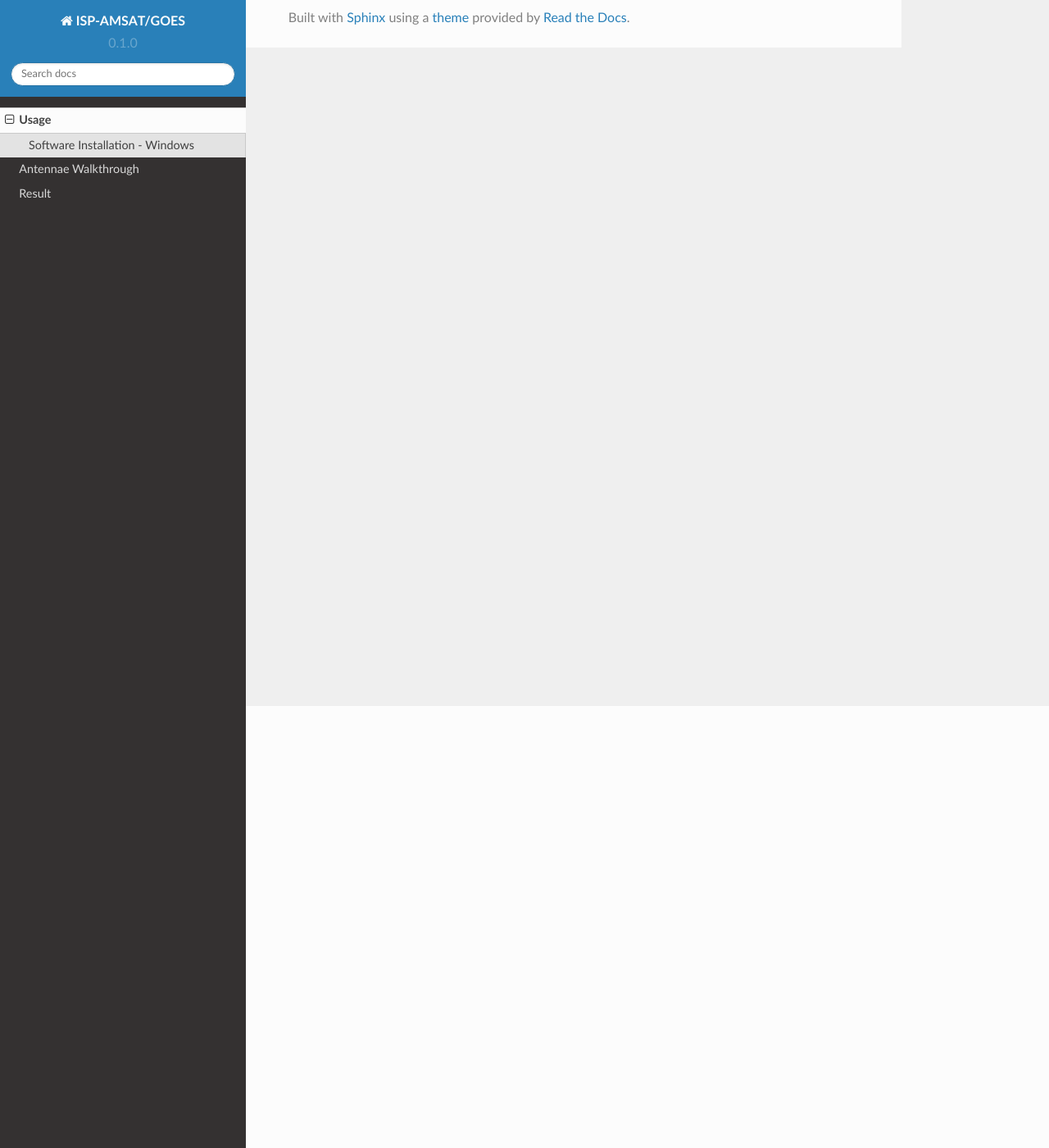
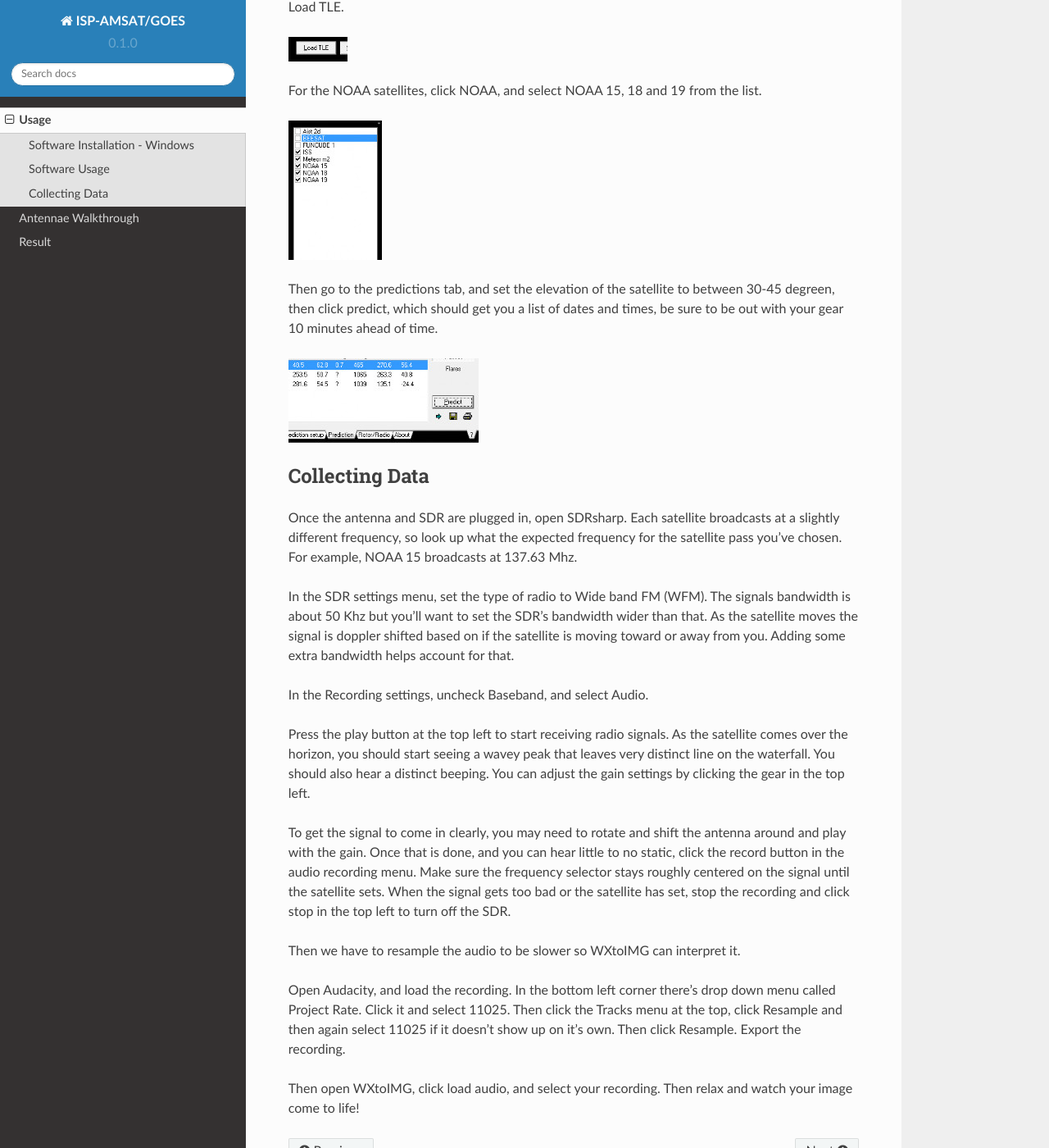
Before and after one commit to 2khoip/ISP-AMSAT, a Sphinx documentation site: the page built from docs/source/usage.rst, in a window 1280 px wide and 1400 px high, scrolled down 539 px. Shown: the whole window at 82% size. Built offline with Sphinx 7.4.7 and the Read the Docs theme 2.0.0, drawn with Linux system fonts in a browser that asks for light colours; some of the changed text lies outside the part shown.

Commit message:
Update usage.rst

```diff
--- a/docs/source/usage.rst
+++ b/docs/source/usage.rst
@@ -12,4 +12,39 @@
 
 After all the files finish downloading, run the file downloaded named sdrsharp-installer.exe
 
-Then run the file in AMSAT named install-rtlsdr, and then the other two .exe files downloaded, making sure to follow any on screen instructions
+Then run the file in AMSAT named install-rtlsdr, and then the other two .exe files downloaded, making sure to follow any on screen instructions, and ensure that Orbitrons files are directed to where SDRSharps files are.
+
+
+Software Usage
+------------
+
+First, you need to track the satellites. To do this, open Orbitron and click the button which says Load TLE.
+
+.. image:: button.jpg
+
+For the NOAA satellites, click NOAA, and select NOAA 15, 18 and 19 from the list.
+
+.. image:: list.jpg
+
+Then go to the predictions tab, and set the elevation of the satellite to between 30-45 degreen, then click predict, which should get you a list of dates and times, be sure to be out with your gear 10 minutes ahead of time.
+
+.. image:: list2.jpg
+
+Collecting Data
+---------------
+
+Once the antenna and SDR are plugged in, open SDRsharp. Each satellite broadcasts at a slightly different frequency, so look up what the expected frequency for the satellite pass you've chosen. For example, NOAA 15 broadcasts at 137.63 Mhz.
+
+In the SDR settings menu, set the type of radio to Wide band FM (WFM). The signals bandwidth is about 50 Khz but you'll want to set the SDR's bandwidth wider than that. As the satellite moves the signal is doppler shifted based on if the satellite is moving toward or away from you. Adding some extra bandwidth helps account for that.
+
+In the Recording settings, uncheck Baseband, and select Audio.
+
+Press the play button at the top left to start receiving radio signals. As the satellite comes over the horizon, you should start seeing a wavey peak that leaves very distinct line on the waterfall. You should also hear a distinct beeping. You can adjust the gain settings by clicking the gear in the top left.
+
+To get the signal to come in clearly, you may need to rotate and shift the antenna around and play with the gain. Once that is done, and you can hear little to no static, click the record button in the audio recording menu. Make sure the frequency selector stays roughly centered on the signal until the satellite sets. When the signal gets too bad or the satellite has set, stop the recording and click stop in the top left to turn off the SDR.
+
+Then we have to resample the audio to be slower so WXtoIMG can interpret it.
+
+Open Audacity, and load the recording. In the bottom left corner there's drop down menu called Project Rate. Click it and select 11025. Then click the Tracks menu at the top, click Resample and then again select 11025 if it doesn't show up on it's own. Then click Resample. Export the recording.
+
+Then open WXtoIMG, click load audio, and select your recording. Then relax and watch your image come to life!
```
